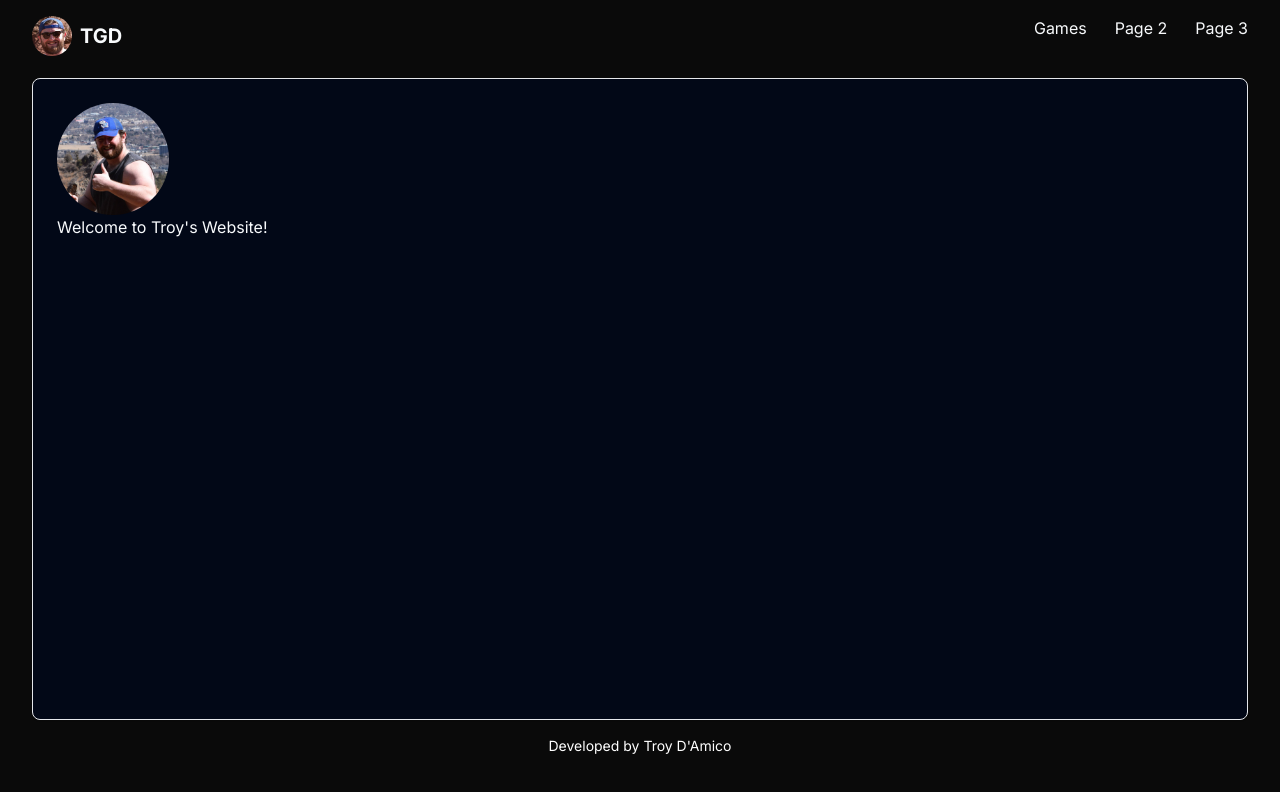
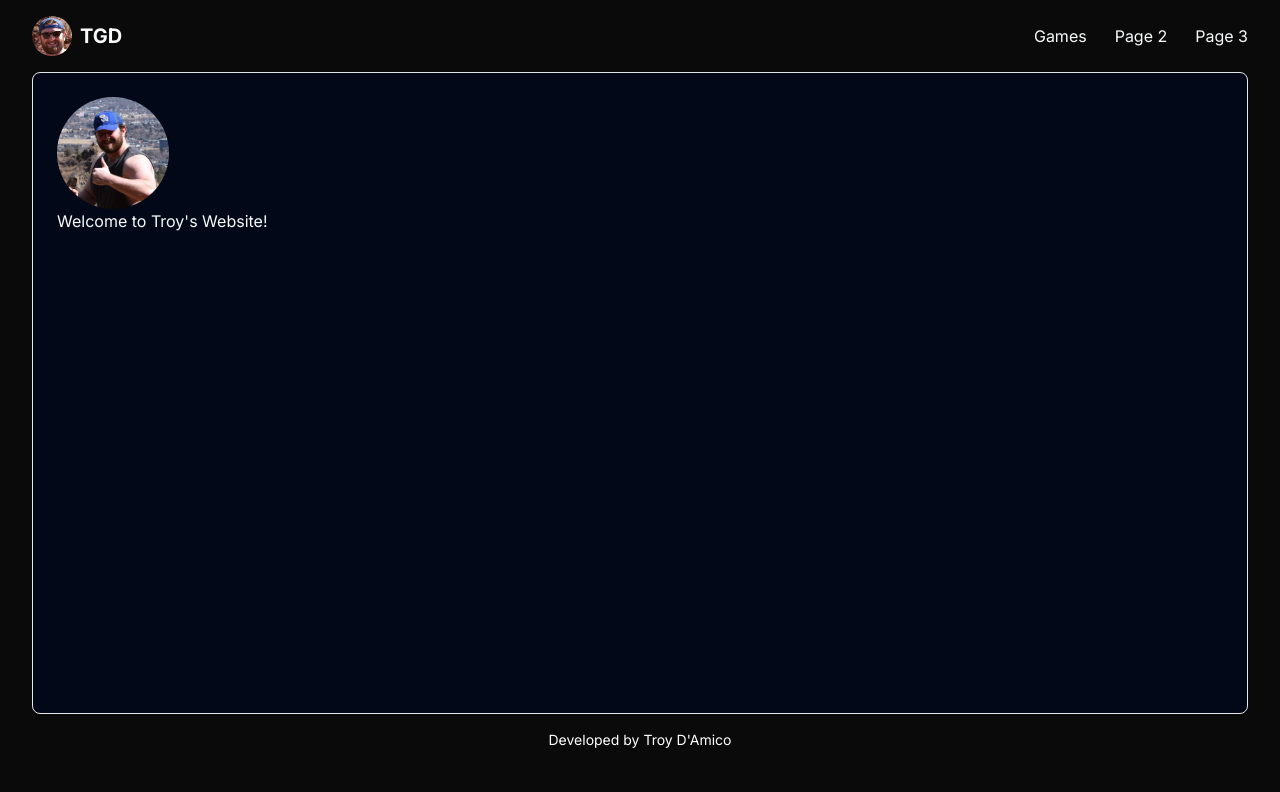
Before and after one commit to tgdamico16/website, a Next.js app: page / in a window 1280 px wide. Shown: the top 792 px of the page. Built offline with nearby package versions, Linux system fonts and the light colour scheme.

Commit message:
fixed navbar

```diff
--- a/app/layout.tsx
+++ b/app/layout.tsx
@@ -26,7 +26,7 @@ export default function RootLayout({
   return (
     <html lang="en" className="dark">
       <body className={`${inter.className} bg-neutral-950`}>
-        <div className="inline-block w-full px-8 py-4 text-foreground">
+        <div className="px-8 py-4 text-foreground flex justify-between items-center">
           <span className="float-left">
             <NavigationMenu>
               <NavigationMenuList>
```
